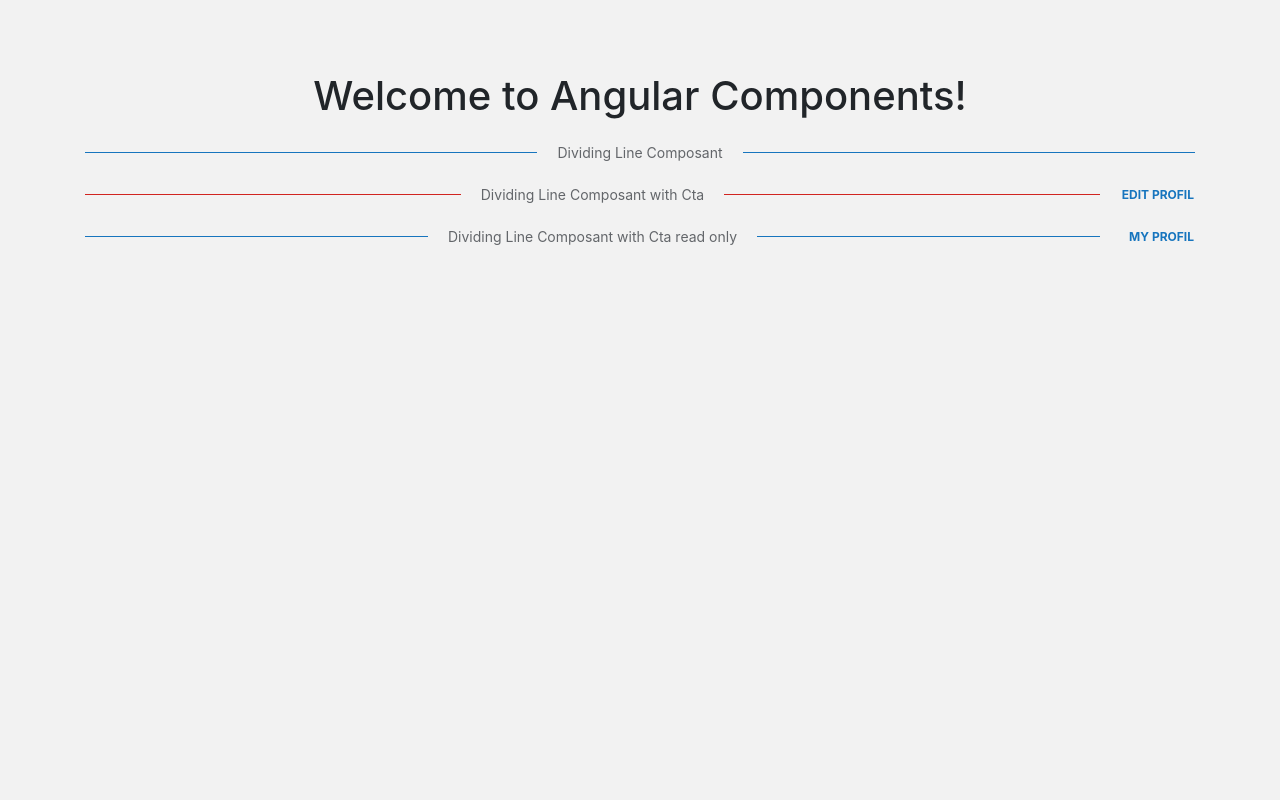
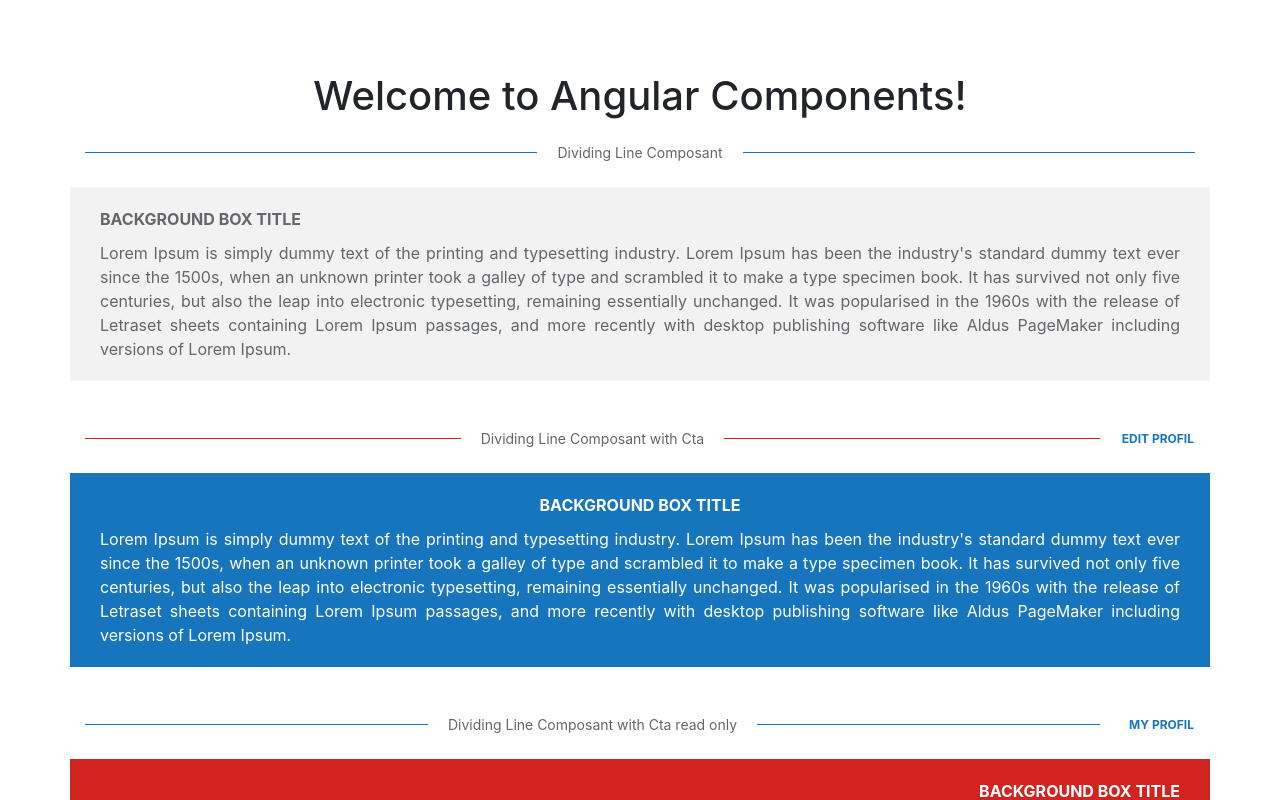
Before and after one commit to randrin/Angular-Components, an Angular app: page / in a window 1280 px wide. Shown: the top 800 px of the page. Built offline with nearby package versions, Linux system fonts and the light colour scheme.

Commit message:
First commit NbpBackgroundBoxComponent

```diff
--- a/src/app/app.component.html
+++ b/src/app/app.component.html
@@ -8,10 +8,23 @@
     </div>
   </div>
 
-  <nbp-dividing-line [nbpTitle]="nbpTitle" [nbpStyle]="_style.PRIMARY"></nbp-dividing-line>
+  <nbp-dividing-line [nbpTitle]="nbpTitle" [nbpColorStyle]="_style.PRIMARY"></nbp-dividing-line>
+  <nbp-background-box [nbpTitle]="nbpBackgroundBox.title" [nbpSubTitle]="nbpBackgroundBox.subtitle"
+    [nbpFontSize]="_fontSize.MEDIUM" [nbpTextTransform]="_pipe.UPPERCASE">
+  </nbp-background-box>
   <br />
-  <nbp-dividing-line [nbpTitle]="nbpTitleCta.title" [nbpCta]="true" [nbpCtaText]="nbpTitleCta.cta" [nbpStyle]="_style.DANGER"></nbp-dividing-line>
+  <nbp-dividing-line [nbpTitle]="nbpTitleCta.title" [nbpCta]="true" [nbpCtaText]="nbpTitleCta.cta"
+    [nbpColorStyle]="_style.DANGER"></nbp-dividing-line>
+  <nbp-background-box [nbpBackgroundStyle]="_style.PRIMARY" [nbpColorStyle]="_style.WHITE"
+    [nbpTitle]="nbpBackgroundBox.title" [nbpSubTitle]="nbpBackgroundBox.subtitle" [nbpTitlePosition]="_style.CENTER"
+    [nbpFontSize]="_fontSize.MEDIUM" [nbpTextTransform]="_pipe.UPPERCASE">
+  </nbp-background-box>
   <br />
-  <nbp-dividing-line [nbpTitle]="nbpTitleCtaReadOnly.title" [nbpCta]="true" [nbpStyle]="_style.PRIMARY" [nbpCtaReadOnly]="true" [nbpCtaText]="nbpTitleCtaReadOnly.cta"></nbp-dividing-line>
+  <nbp-dividing-line [nbpTitle]="nbpTitleCtaReadOnly.title" [nbpCta]="true" [nbpColorStyle]="_style.PRIMARY"
+    [nbpCtaReadOnly]="true" [nbpCtaText]="nbpTitleCtaReadOnly.cta"></nbp-dividing-line>
+  <nbp-background-box [nbpBackgroundStyle]="_style.DANGER" [nbpColorStyle]="_style.WHITE"
+    [nbpTitle]="nbpBackgroundBox.title" [nbpSubTitle]="nbpBackgroundBox.subtitle" [nbpTitlePosition]="_style.RIGHT"
+    [nbpFontSize]="_fontSize.MEDIUM" [nbpTextTransform]="_pipe.UPPERCASE">
+  </nbp-background-box>
 </div>
 <router-outlet></router-outlet>
--- a/src/app/app.component.ts
+++ b/src/app/app.component.ts
@@ -1,5 +1,5 @@
 import { Component } from '@angular/core';
-import { NbpStyle } from '../assets/utils/nbp-commons/nbp-commons.enums';
+import { NbpFontSize, NbpPipe, NbpStyle } from '../assets/utils/nbp-commons/nbp-commons.enums';
 
 @Component({
   selector: 'app-root',
@@ -9,6 +9,8 @@
 export class AppComponent {
 
   _style = NbpStyle;
+  _fontSize = NbpFontSize;
+  _pipe = NbpPipe;
 
   title = 'Angular Components';
   nbpTitle = 'Dividing Line Composant';
@@ -20,4 +22,8 @@
     title: 'Dividing Line Composant with Cta read only',
     cta: 'My Profil'
   };
+  nbpBackgroundBox = {
+    title: 'Background Box Title',
+    subtitle: 'Lorem Ipsum is simply dummy text of the printing and typesetting industry. Lorem Ipsum has been the industry\'s standard dummy text ever since the 1500s, when an unknown printer took a galley of type and scrambled it to make a type specimen book. It has survived not only five centuries, but also the leap into electronic typesetting, remaining essentially unchanged. It was popularised in the 1960s with the release of Letraset sheets containing Lorem Ipsum passages, and more recently with desktop publishing software like Aldus PageMaker including versions of Lorem Ipsum.'
+  };
 }
--- a/src/app/app.module.ts
+++ b/src/app/app.module.ts
@@ -4,11 +4,13 @@
 import { AppRoutingModule } from './app-routing.module';
 import { AppComponent } from './app.component';
 import { NbpDividingLineComponent } from './components/nbp-dividing-line/nbp-dividing-line.component';
+import { NbpBackgroundBoxComponent } from './components/nbp-background-box/nbp-background-box.component';
 
 @NgModule({
   declarations: [
     AppComponent,
-    NbpDividingLineComponent
+    NbpDividingLineComponent,
+    NbpBackgroundBoxComponent
   ],
   imports: [
     BrowserModule,
--- /dev/null
+++ b/src/app/components/nbp-background-box/nbp-background-box.component.html
@@ -0,0 +1,11 @@
+<div class="nbp-background-box-wrapper">
+  <div class="row" [ngClass]="nbpGetBackgroundClass()">
+    <div class="col" [ngClass]="nbpGetColorClass()">
+      <div class="nbp-background-box-container">
+        <span class="nbp-background-box-title"
+          [ngClass]="nbpGetFontSizeClass()+ ' ' +nbpGetTextAlignClass()+ ' ' +nbpGetTextTransformClass()">{{nbpTitle}}</span>
+        <span class="nbp-background-box-subtitle">{{nbpSubTitle}}</span>
+      </div>
+    </div>
+  </div>
+</div>
--- /dev/null
+++ b/src/app/components/nbp-background-box/nbp-background-box.component.scss
@@ -0,0 +1,14 @@
+.nbp-background-box-wrapper {
+  padding: 25px 0px;
+  .nbp-background-box-container {
+    display: grid;
+    padding: 20px 15px;
+    .nbp-background-box-title {
+      font-weight: bold;
+      margin-bottom: 10px;
+    }
+    .nbp-background-box-subtitle {
+      text-align: justify;
+    }
+  }
+}
--- /dev/null
+++ b/src/app/components/nbp-background-box/nbp-background-box.component.ts
@@ -0,0 +1,83 @@
+import { Component, Input, OnInit } from '@angular/core';
+
+@Component({
+  selector: 'nbp-background-box',
+  templateUrl: './nbp-background-box.component.html',
+  styleUrls: ['./nbp-background-box.component.scss']
+})
+export class NbpBackgroundBoxComponent implements OnInit {
+
+  @Input() nbpTitle: string = '';
+  @Input() nbpTitlePosition: string;
+  @Input() nbpSubTitle: string;
+  @Input() nbpBackgroundStyle: string;
+  @Input() nbpFontSize: string;
+  @Input() nbpTextTransform: string;
+  @Input() nbpColorStyle: string;
+
+  constructor() { }
+
+  ngOnInit(): void {
+    console.log('{NbpBackgroundBoxComponent - this.nbpBackgroundStyle}: ', this.nbpBackgroundStyle);
+  }
+
+  nbpGetTextAlignClass() {
+    if (this.nbpTitlePosition === 'LEFT' || this.nbpTitlePosition === '' || this.nbpTitlePosition === undefined) {
+      return 'npb-text-align-left';
+    }
+    if (this.nbpTitlePosition === 'CENTER') {
+      return 'npb-text-align-center';
+    }
+    if (this.nbpTitlePosition === 'RIGHT') {
+      return 'npb-text-align-right';
+    }
+  }
+
+  nbpGetBackgroundClass() {
+    if (this.nbpBackgroundStyle === 'DEFAULT' || this.nbpBackgroundStyle === '' || this.nbpBackgroundStyle === undefined) {
+      return 'npb-background-default';
+    }
+    if (this.nbpBackgroundStyle === 'PRIMARY') {
+      return 'npb-background-primary';
+    }
+    if (this.nbpBackgroundStyle === 'DANGER') {
+      return 'npb-background-tomato';
+    }
+  }
+
+  nbpGetFontSizeClass() {
+    if (this.nbpFontSize === 'SMALL' || this.nbpFontSize === '' || this.nbpFontSize === undefined) {
+      return 'npb-font-size-18';
+    }
+    if (this.nbpFontSize === 'MEDIUM') {
+      return 'npb-font-size-24';
+    }
+    if (this.nbpFontSize === 'LARGE') {
+      return 'npb-font-size-32';
+    }
+  }
+
+  nbpGetTextTransformClass() {
+    if (this.nbpTextTransform === 'LOWERCASE' || this.nbpTextTransform === '' || this.nbpTextTransform === undefined) {
+      return 'npb-text-lowercase';
+    }
+    if (this.nbpTextTransform === 'UPPERCASE') {
+      return 'npb-text-uppercase';
+    }
+  }
+
+  nbpGetColorClass() {
+    if (this.nbpColorStyle === 'DEFAULT' || this.nbpColorStyle === '' || this.nbpColorStyle === undefined) {
+      return 'npb-color-default';
+    }
+    if (this.nbpColorStyle === 'PRIMARY') {
+      return 'npb-color-primary';
+    }
+    if (this.nbpColorStyle === 'DANGER') {
+      return 'npb-color-tomato';
+    }
+    if (this.nbpColorStyle === 'WHITE') {
+      return 'npb-color-white';
+    }
+  }
+}
--- a/src/app/components/nbp-dividing-line/nbp-dividing-line.component.html
+++ b/src/app/components/nbp-dividing-line/nbp-dividing-line.component.html
@@ -3,13 +3,13 @@
     <div [ngClass]="nbpCta ? 'col-md-11' : 'col'">
       <div class="nbp-dividing-line-container">
         <div class="nbp-dividing-line-left">
-          <div class="nbp-left-line" [ngClass]="nbpGetCustomizeClass()"></div>
+          <div class="nbp-left-line" [ngClass]="nbpGetColorClass()"></div>
         </div>
         <div class="nbp-dividing-line-center">
           <span class="nbp-center-content">{{nbpTitle}}</span>
         </div>
         <div class="nbp-dividing-line-right">
-          <div class="nbp-right-line" [ngClass]="nbpGetCustomizeClass()"></div>
+          <div class="nbp-right-line" [ngClass]="nbpGetColorClass()"></div>
         </div>
       </div>
     </div>
--- a/src/app/components/nbp-dividing-line/nbp-dividing-line.component.ts
+++ b/src/app/components/nbp-dividing-line/nbp-dividing-line.component.ts
@@ -1,5 +1,4 @@
 import { Component, EventEmitter, Input, OnInit, Output } from '@angular/core';
-import { NbpStyle } from '../../../assets/utils/nbp-commons/nbp-commons.enums';
 
 @Component({
   selector: 'nbp-dividing-line',
@@ -12,30 +11,28 @@
   @Input() nbpCta: boolean = false;
   @Input() nbpCtaText: string = '';
   @Input() nbpCtaReadOnly: boolean = false;
-  @Input() nbpStyle: string;
+  @Input() nbpColorStyle: string;
 
   @Output() nbpOnClickCta = new EventEmitter<any>();
-
-  _style = NbpStyle;
 
   constructor() { }
 
   ngOnInit(): void {
-    console.log('{NbpDividingLineComponent - this.nbpStyle}: ', this.nbpStyle);
+    console.log('{NbpDividingLineComponent - this.nbpStyle}: ', this.nbpColorStyle);
   }
 
   nbpOnClickedCta() {
     this.nbpOnClickCta.emit('');
   }
 
-  nbpGetCustomizeClass() {
-    if (this.nbpStyle === 'DEFAULT' || this.nbpStyle === '' || undefined) {
+  nbpGetColorClass() {
+    if (this.nbpColorStyle === 'DEFAULT' || this.nbpColorStyle === '' || this.nbpColorStyle === undefined) {
       return 'npb-color-default';
     }
-    if (this.nbpStyle === 'PRIMARY') {
+    if (this.nbpColorStyle === 'PRIMARY') {
       return 'npb-color-primary';
     }
-    if (this.nbpStyle === 'DANGER') {
+    if (this.nbpColorStyle === 'DANGER') {
       return 'npb-color-tomato';
     }
   }
--- a/src/assets/scss/commons/_variabiles.scss
+++ b/src/assets/scss/commons/_variabiles.scss
@@ -1,4 +1,4 @@
-// Colors
+// Variabiles
 :root {
   --nbp-tomato: #d12420;
   --nbp-white: #ffffff;
@@ -9,14 +9,90 @@
   --nbp-primary: #1775be;
 }
 
+// Colors
 .npb-color-primary {
   color: var(--nbp-primary) !important;
 }
-
 .npb-color-tomato {
   color: var(--nbp-tomato) !important;
 }
-
 .npb-color-default {
   color: var(--nbp-slate-grey) !important;
 }
+.npb-color-white {
+  color: var(--nbp-white) !important;
+}
+
+// Backgrounds
+.npb-background-primary {
+  background: var(--nbp-primary) !important;
+}
+.npb-background-tomato {
+  background: var(--nbp-tomato) !important;
+}
+.npb-background-default {
+  background: var(--nbp-white-smoke) !important;
+}
+
+// Fonts Size
+.npb-font-size-12 {
+  font-size: 12px !important;
+}
+.npb-font-size-13 {
+  font-size: 13px !important;
+}
+.npb-font-size-14 {
+  font-size: 14px !important;
+}
+.npb-font-size-15 {
+  font-size: 15px !important;
+}
+.npb-font-size-16 {
+  font-size: 16px !important;
+}
+.npb-font-size-17 {
+  font-size: 17px !important;
+}
+.npb-font-size-18 {
+  font-size: 18px !important;
+}
+.npb-font-size-20 {
+  font-size: 20px !important;
+}
+.npb-font-size-22 {
+  font-size: 22px !important;
+}
+.npb-font-size-24 {
+  background: 24px !important;
+}
+.npb-font-size-28 {
+  font-size: 28px !important;
+}
+.npb-font-size-30 {
+  font-size: 30px !important;
+}
+.npb-font-size-32 {
+  font-size: 32px !important;
+}
+.npb-font-size-42 {
+  font-size: 42px !important;
+}
+
+// Texts Align
+.npb-text-align-left {
+  text-align: left;
+}
+.npb-text-align-center {
+  text-align: center;
+}
+.npb-text-align-right {
+  text-align: right;
+}
+
+// Text Transform
+.npb-text-lowercase {
+  text-transform: capitalize !important;
+}
+.npb-text-uppercase {
+  text-transform: uppercase !important;
+}
--- a/src/assets/utils/nbp-commons/nbp-commons.enums.ts
+++ b/src/assets/utils/nbp-commons/nbp-commons.enums.ts
@@ -11,6 +11,7 @@
 export enum NbpStyle {
   PRIMARY = 'PRIMARY',
   DANGER = 'DANGER',
+  WHITE = 'WHITE',
   SECONDARY = 1,
   THIRD = 2,
   FOURTH = 3,
@@ -19,9 +20,9 @@
   FILLED = 6,
   OUTLINE = 7,
   ROUNDED = 8,
-  LEFT = 9,
-  RIGHT = 10,
-  CENTER = 11,
+  LEFT = 'LEFT',
+  RIGHT = 'RIGHT',
+  CENTER = 'CENTER',
   JUSTIFIED = 12,
   CHECK = 13,
   CIRCLE = 14,
@@ -43,18 +44,18 @@
 /**
 * Enum per la definizione della grandezza del font da utilizzare
 */
-export declare enum NbpFontSize {
-  SMALL = 0,
-  MEDIUM = 1,
-  LARGE = 2
+export enum NbpFontSize {
+  SMALL = 'SMALL',
+  MEDIUM = 'MEDIUM',
+  LARGE = 'LARGE'
 }
-export declare enum NbpPipe {
+export enum NbpPipe {
   CURRENCY = 0,
   DATE = 1,
   DECIMAL = 2,
-  LOWERCASE = 3,
+  LOWERCASE = 'LOWERCASE',
   PERCENT = 4,
-  UPPERCASE = 5,
+  UPPERCASE = 'UPPERCASE',
   CONTO = 6
 }
 /**
--- a/src/styles.scss
+++ b/src/styles.scss
@@ -2,7 +2,3 @@
 @import '~bootstrap/dist/css/bootstrap.min.css';
 
 @import 'assets/scss/nbp-styles-components';
-
-body {
-  background-color: var(--nbp-white-smoke);
-}
```
